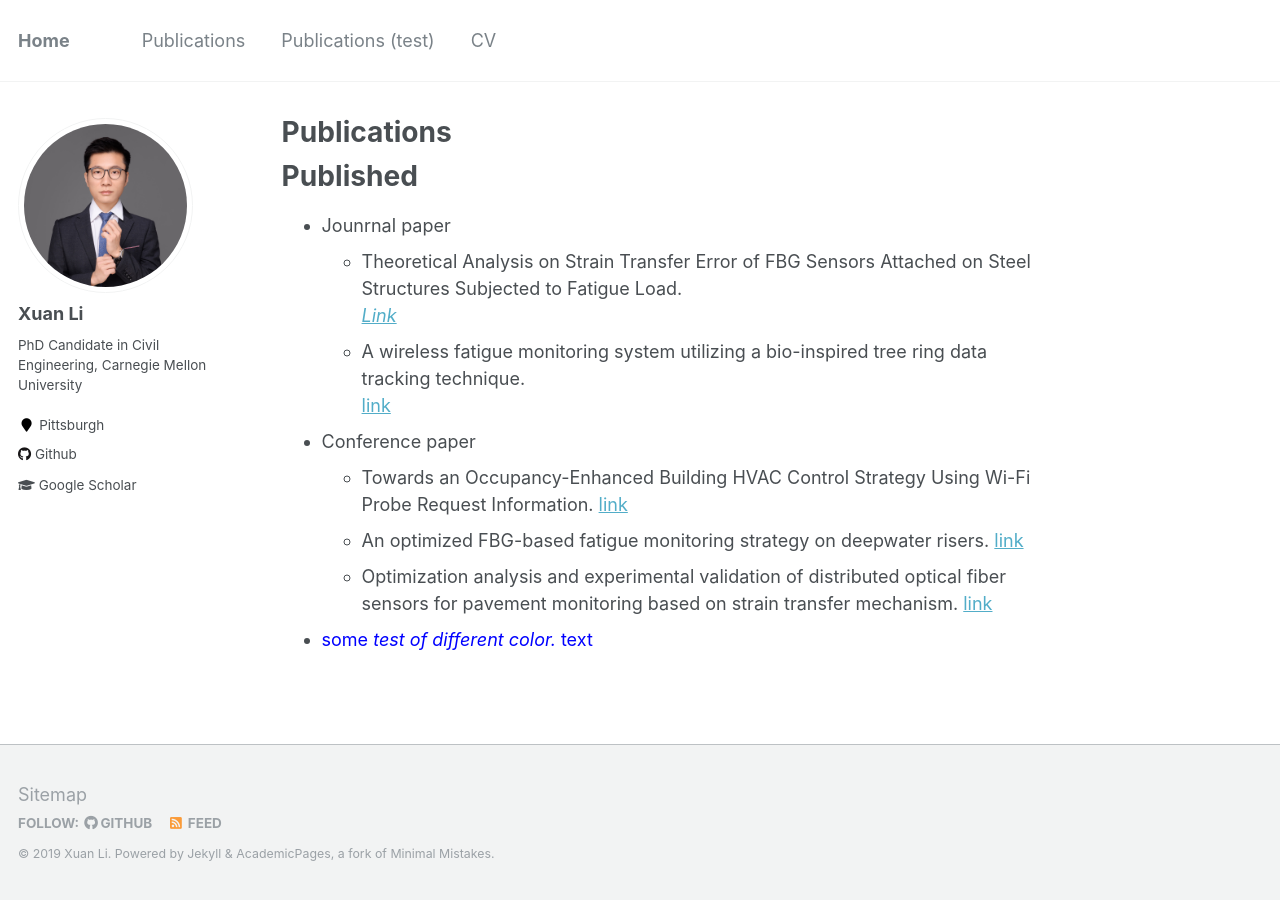
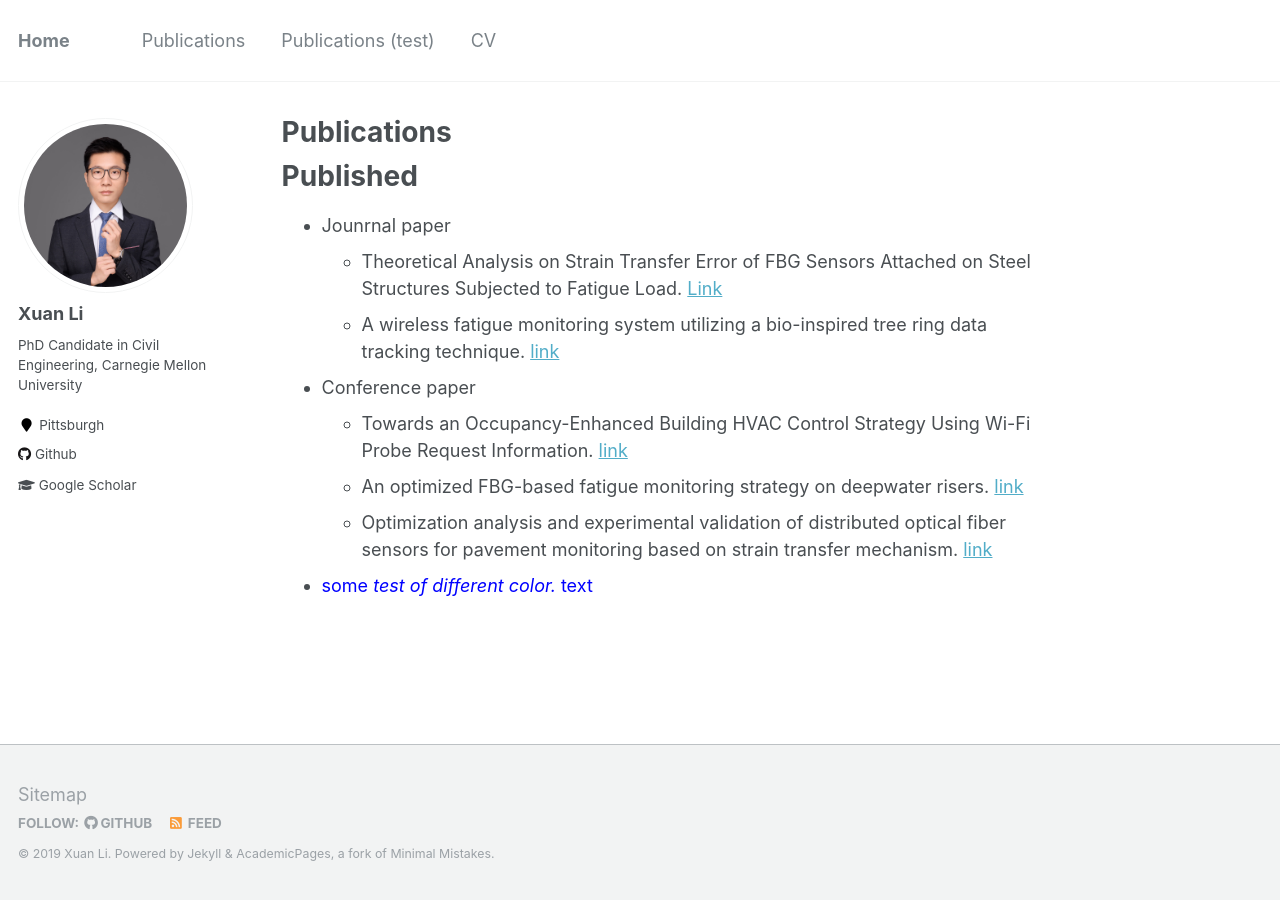
Before and after one commit to milanlx/milanlx.github.io, a Jekyll site: the page built from _pages/publication-test.md, in a window 1280 px wide. Built offline with Jekyll 4.4.1, drawn with Linux system fonts in a browser that asks for light colours.

```diff
--- a/_pages/publication-test.md
+++ b/_pages/publication-test.md
@@ -8,8 +8,8 @@ Published
 ======
 
 * Jounrnal paper
-  * Theoretical Analysis on Strain Transfer Error of FBG Sensors Attached on Steel Structures Subjected to Fatigue Load. <br/> *[Link](https://onlinelibrary.wiley.com/doi/pdf/10.1111/str.12195)*
-  * A wireless fatigue monitoring system utilizing a bio-inspired tree ring data tracking technique. <br/> [link](https://www.mdpi.com/1424-8220/14/3/4364/htm)
+  * Theoretical Analysis on Strain Transfer Error of FBG Sensors Attached on Steel Structures Subjected to Fatigue Load. [Link](https://onlinelibrary.wiley.com/doi/pdf/10.1111/str.12195)
+  * A wireless fatigue monitoring system utilizing a bio-inspired tree ring data tracking technique. [link](https://www.mdpi.com/1424-8220/14/3/4364/htm)
 
 * Conference paper
   * Towards an Occupancy-Enhanced Building HVAC Control Strategy Using Wi-Fi Probe Request Information. [link](https://ascelibrary.org/doi/abs/10.1061/9780784480847.003)
```
